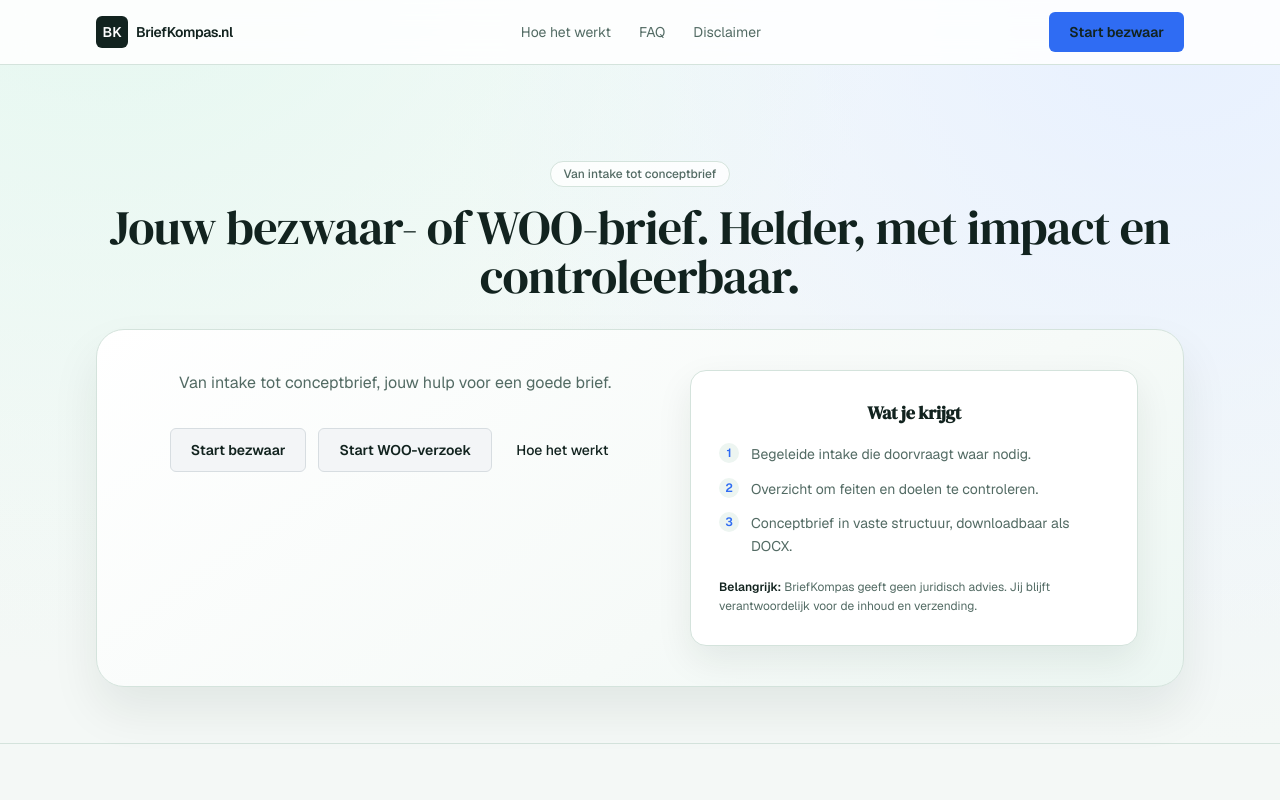
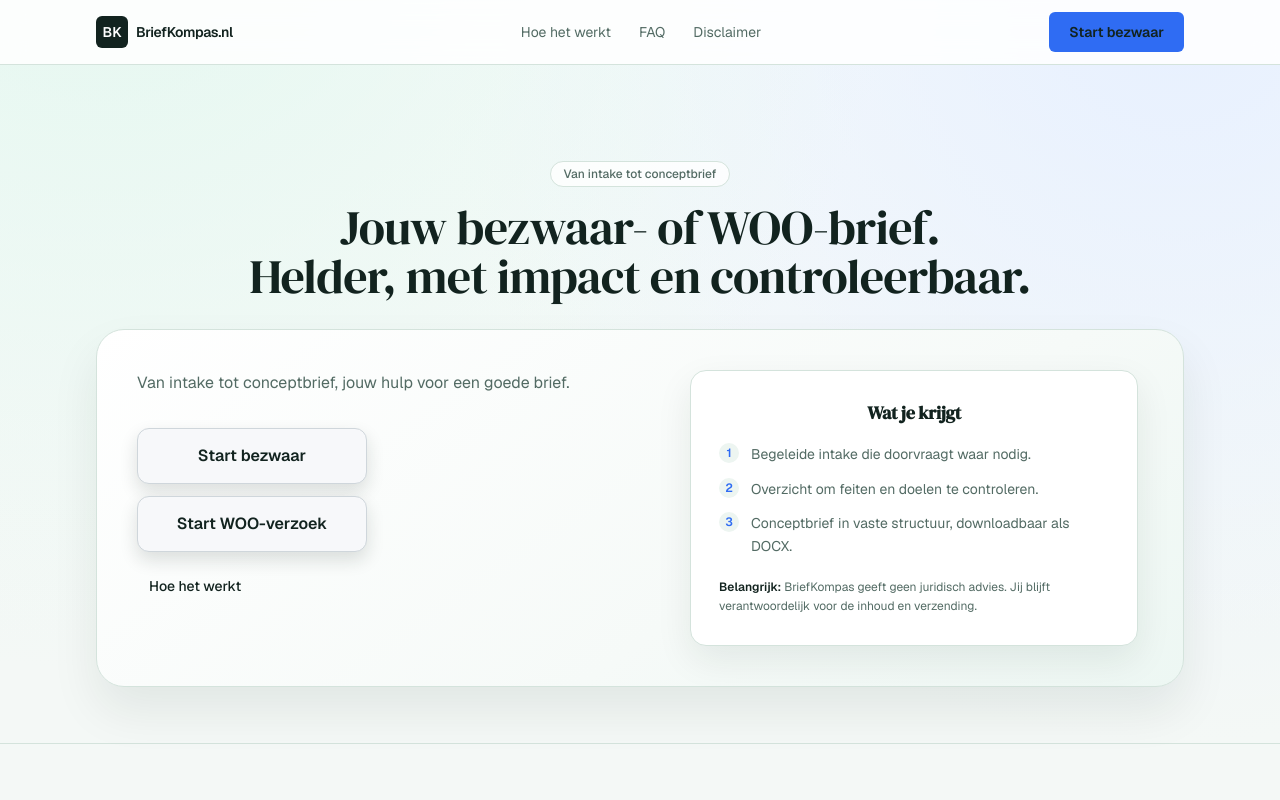
Before and after one commit to Stephanoud/briefkompas2, a Next.js app: page / in a window 1280 px wide. Shown: the top 800 px of the page. Built offline with nearby package versions, Linux system fonts and the light colour scheme.

Commit message:
Stack and enlarge hero start buttons; split headline line

```diff
--- a/app/page.tsx
+++ b/app/page.tsx
@@ -4,6 +4,8 @@ import Container from "@/components/Container";
 const contentWidthClass = "mx-auto w-full max-w-[1100px]";
 const surfaceCardClass =
   "rounded-2xl border border-[var(--border)] bg-white shadow-[0_14px_36px_rgba(17,33,28,0.08)]";
+const heroStartButtonClass =
+  "inline-flex h-14 min-w-[230px] items-center justify-center rounded-xl border border-[#cfd6db] bg-[#f7f8fa] px-8 text-base font-semibold text-[var(--foreground)] shadow-[0_8px_18px_rgba(18,35,31,0.14)] transition-all duration-200 hover:-translate-y-0.5 hover:bg-white hover:shadow-[0_12px_24px_rgba(18,35,31,0.18)] active:translate-y-0 active:shadow-[0_6px_12px_rgba(18,35,31,0.14)] focus-visible:outline-none focus-visible:ring-2 focus-visible:ring-[var(--ring)] focus-visible:ring-offset-2";
 const startButtonClass =
   "inline-flex h-11 items-center justify-center rounded-md border border-[#d7dde1] bg-[#f3f5f7] px-5 text-sm font-semibold text-[var(--foreground)] hover:bg-[#e9edf1] focus-visible:outline-none focus-visible:ring-2 focus-visible:ring-[var(--ring)] focus-visible:ring-offset-2";
 const tertiaryButtonClass =
@@ -44,7 +46,8 @@ export default function Page() {
                 Van intake tot conceptbrief
               </p>
               <h1 className="mx-auto mt-4 w-full text-4xl leading-[1.02] tracking-[-0.02em] sm:text-5xl">
-                Jouw bezwaar- of WOO-brief. Helder, met impact en controleerbaar.
+                Jouw bezwaar- of WOO-brief.
+                <span className="block">Helder, met impact en controleerbaar.</span>
               </h1>
             </div>
 
@@ -52,17 +55,17 @@ export default function Page() {
               className="mt-7 rounded-[28px] border border-[var(--border)] bg-[linear-gradient(145deg,#ffffff_0%,#f6faf8_62%,#edf7f3_100%)] px-6 py-8 shadow-[0_24px_48px_rgba(17,33,28,0.08)] sm:px-10 sm:py-10"
             >
               <div className="grid gap-8 lg:grid-cols-[1.06fr_0.94fr] lg:items-start">
-                <div className="text-center">
-                  <p className="mx-auto max-w-[58ch] text-base leading-relaxed text-[var(--muted)]">
+                <div className="text-center lg:text-left">
+                  <p className="mx-auto max-w-[58ch] text-base leading-relaxed text-[var(--muted)] lg:mx-0">
                     Van intake tot conceptbrief, jouw hulp voor een goede brief.
                   </p>
 
-                  <div className="mt-8 flex flex-wrap items-center justify-center gap-3">
-                    <Link href="/start-bezwaar" className={startButtonClass}>
+                  <div className="mt-8 flex flex-col items-center gap-3 lg:items-start">
+                    <Link href="/start-bezwaar" className={heroStartButtonClass}>
                       Start bezwaar
                     </Link>
 
-                    <Link href="/start-woo" className={startButtonClass}>
+                    <Link href="/start-woo" className={heroStartButtonClass}>
                       Start WOO-verzoek
                     </Link>
 
```
